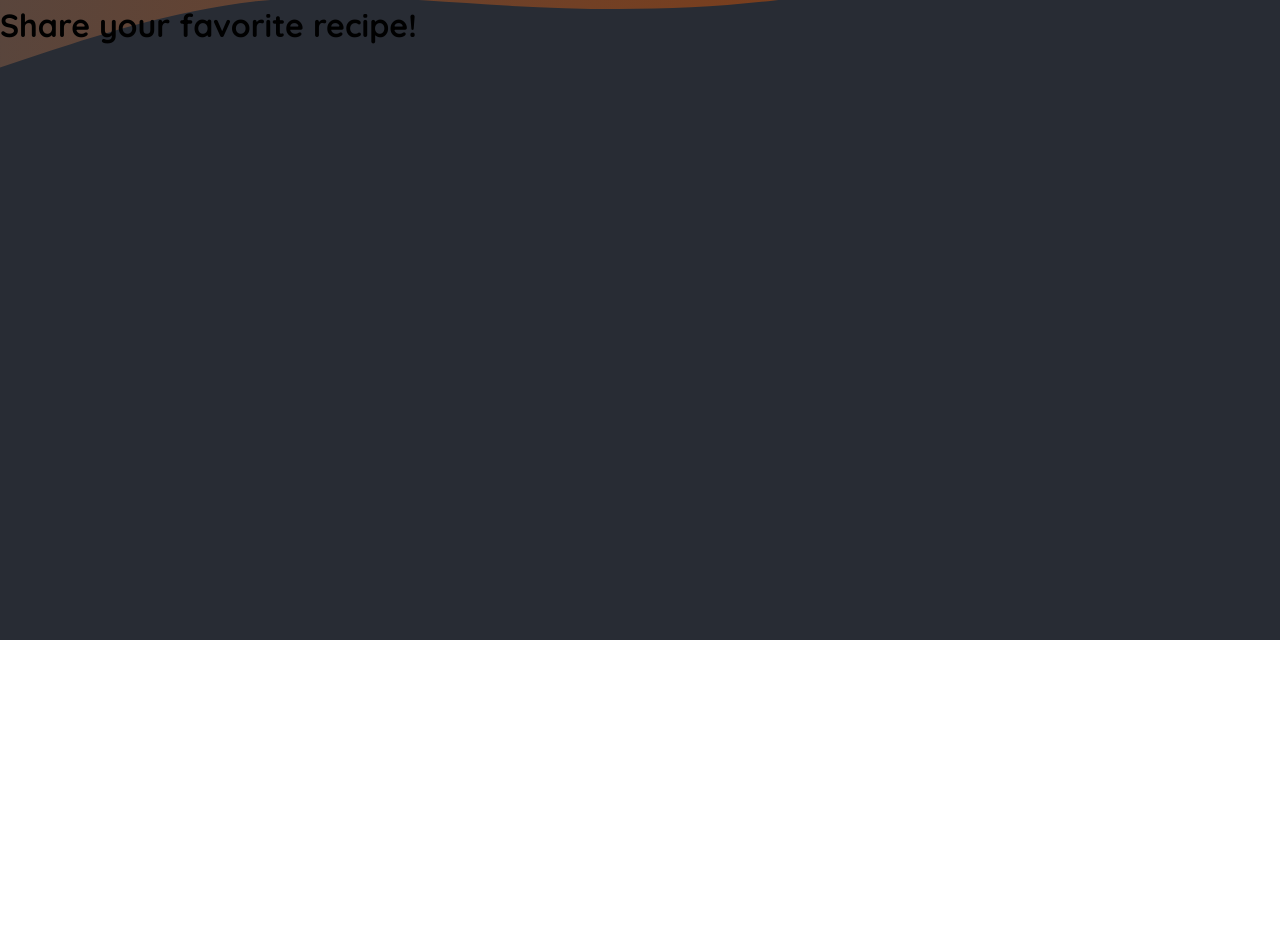
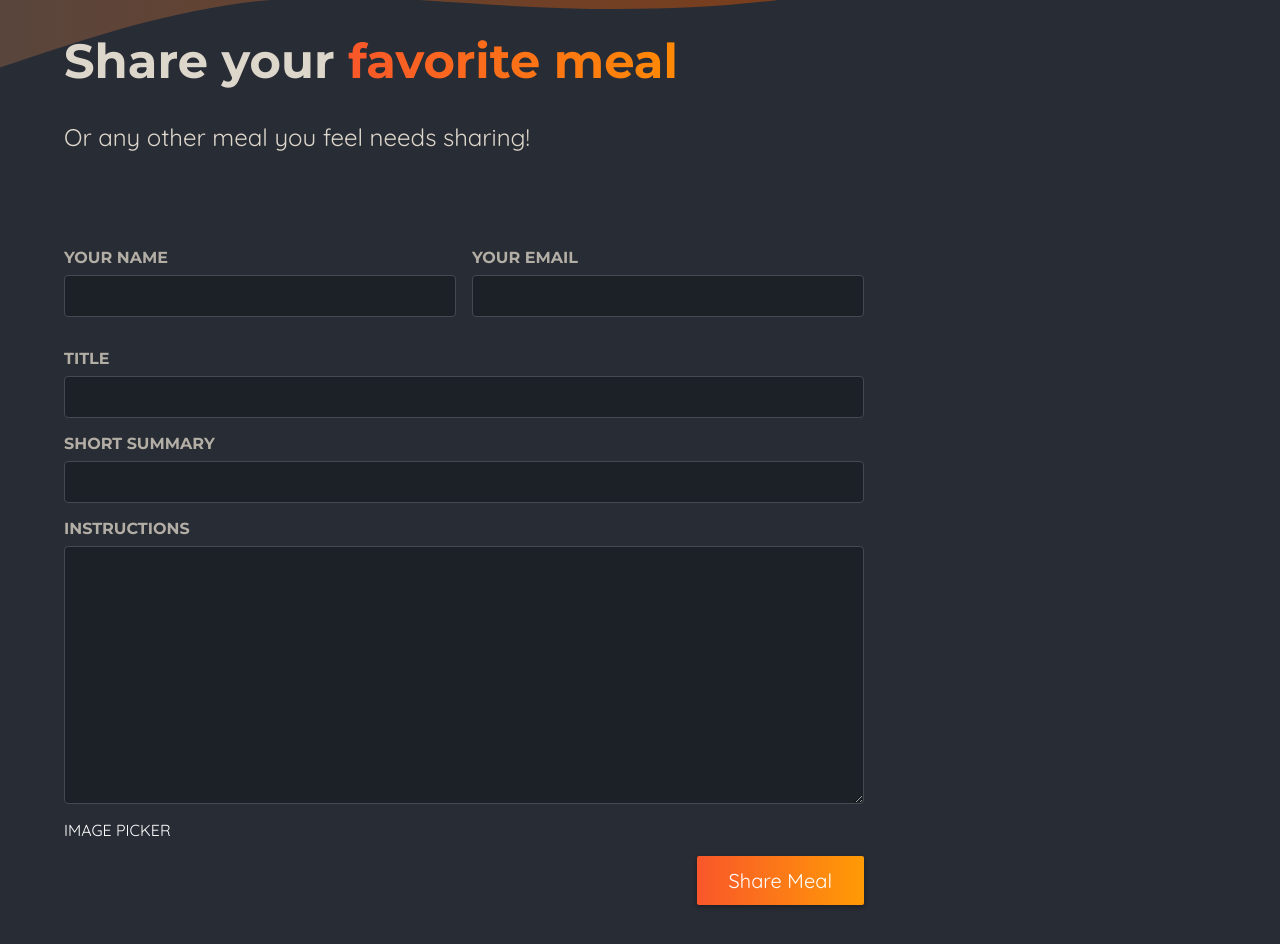
Before and after one commit to hernorusso/foodies, a Next.js app: page /meals/share in a window 1280 px wide. Shown: the part 160-1104 px from the top of the page. Before the commit the page ends 800 px from the top, so only its background shows below. Built offline with nearby package versions, Linux system fonts and the light colour scheme.

Commit message:
add share meal page

```diff
--- a/app/meals/share/page.js
+++ b/app/meals/share/page.js
@@ -1,7 +1,49 @@
+import styles from "./page.module.css";
+
 const SharePage = () => (
-  <main>
-    <h1>Share your favorite recipe!</h1>
-  </main>
+  <>
+    <header className={styles.header}>
+      <h1>
+        Share your <span className={styles.highlight}>favorite meal</span>
+      </h1>
+      <p>Or any other meal you feel needs sharing!</p>
+    </header>
+    <main className={styles.main}>
+      <form className={styles.form}>
+        <div className={styles.row}>
+          <p>
+            <label htmlFor="name">Your name</label>
+            <input type="text" id="name" name="name" required />
+          </p>
+          <p>
+            <label htmlFor="email">Your email</label>
+            <input type="email" id="email" name="email" required />
+          </p>
+        </div>
+        <p>
+          <label htmlFor="title">Title</label>
+          <input type="text" id="title" name="title" required />
+        </p>
+        <p>
+          <label htmlFor="summary">Short Summary</label>
+          <input type="text" id="summary" name="summary" required />
+        </p>
+        <p>
+          <label htmlFor="instructions">Instructions</label>
+          <textarea
+            id="instructions"
+            name="instructions"
+            rows="10"
+            required
+          ></textarea>
+        </p>
+        IMAGE PICKER
+        <p className={styles.actions}>
+          <button type="submit">Share Meal</button>
+        </p>
+      </form>
+    </main>
+  </>
 );
 
 export default SharePage;
--- /dev/null
+++ b/app/meals/share/page.module.css
@@ -0,0 +1,98 @@
+.header {
+  gap: 3rem;
+  margin: 3rem auto 5rem auto;
+  width: 90%;
+  max-width: 75rem;
+  color: #ddd6cb;
+  font-size: 1.5rem;
+}
+
+.header h1 {
+  font-family: "Montserrat", sans-serif;
+}
+
+.highlight {
+  background: linear-gradient(90deg, #f9572a, #ff8a05);
+  background-clip: text;
+  -webkit-background-clip: text;
+  -webkit-text-fill-color: transparent;
+}
+
+.main {
+  width: 90%;
+  max-width: 75rem;
+  margin: 3rem auto;
+  color: white;
+}
+
+.form {
+  max-width: 50rem;
+}
+
+.form label {
+  display: block;
+  margin-bottom: 0.5rem;
+  font-size: 1rem;
+  font-family: "Montserrat", sans-serif;
+  text-transform: uppercase;
+  color: #b3aea5;
+  font-weight: bold;
+}
+
+.form input,
+.form textarea {
+  display: block;
+  width: 100%;
+  padding: 0.5rem 1rem;
+  border-radius: 4px;
+  border: 1px solid #454952;
+  background: #1c2027;
+  font-size: 1.25rem;
+  font-family: "Montserrat", sans-serif;
+  color: #ddd6cb;
+}
+
+.form input:focus,
+.form textarea:focus {
+  outline-color: #f99f2a;
+  background-color: #1f252d;
+}
+
+.row {
+  display: flex;
+  gap: 1rem;
+}
+
+.row p {
+  width: 100%;
+}
+
+.actions {
+  text-align: right;
+}
+
+.actions button {
+  border: 0;
+  padding: 0.75rem 2rem;
+  background: linear-gradient(90deg, #f9572a, #ff9b05);
+  border: none;
+  color: #ffffff;
+  border-radius: 2px;
+  cursor: pointer;
+  font: inherit;
+  font-size: 1.25rem;
+  box-shadow: 0 2px 5px rgba(0, 0, 0, 0.3);
+}
+
+.actions button:hover,
+.actions button:focus {
+  background: linear-gradient(90deg, #fd4715, #f9b241);
+}
+
+.actions button:disabled,
+.actions button:hover:disabled,
+.actions button:focus:disabled {
+  background: #ccc;
+  color: #979797;
+  cursor: not-allowed;
+}
```
